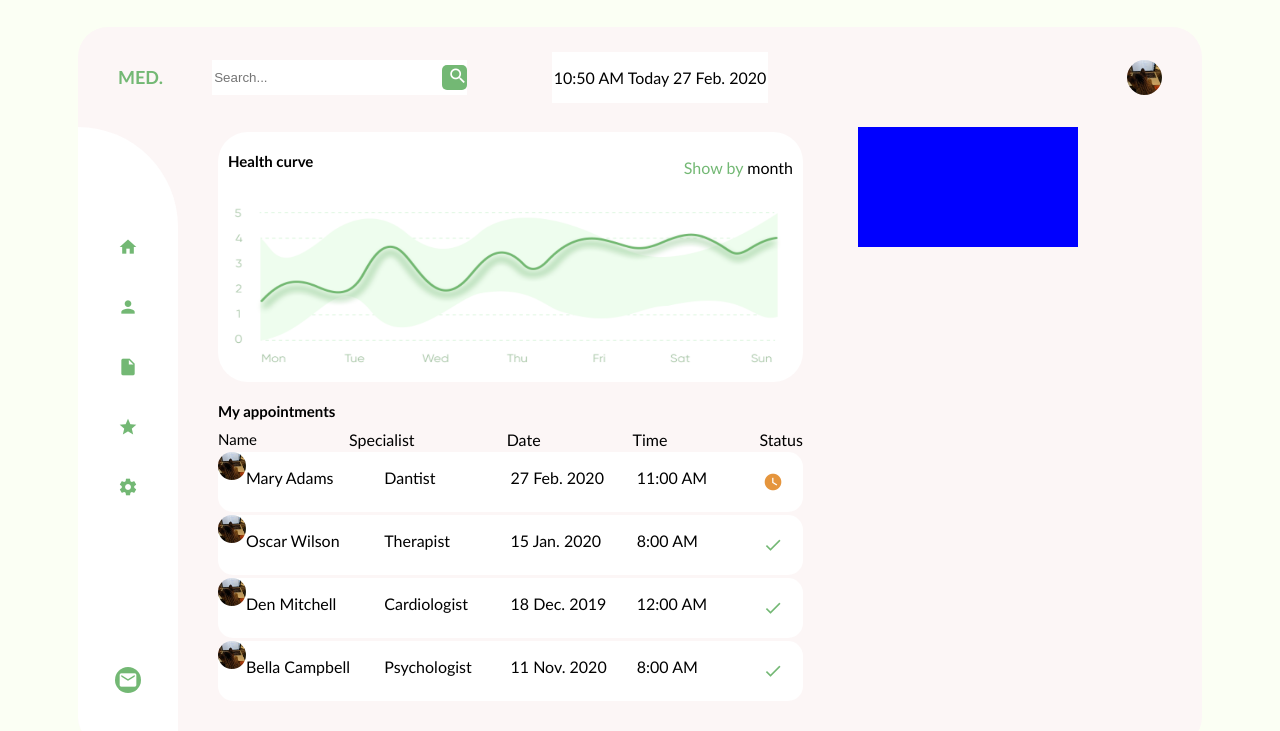
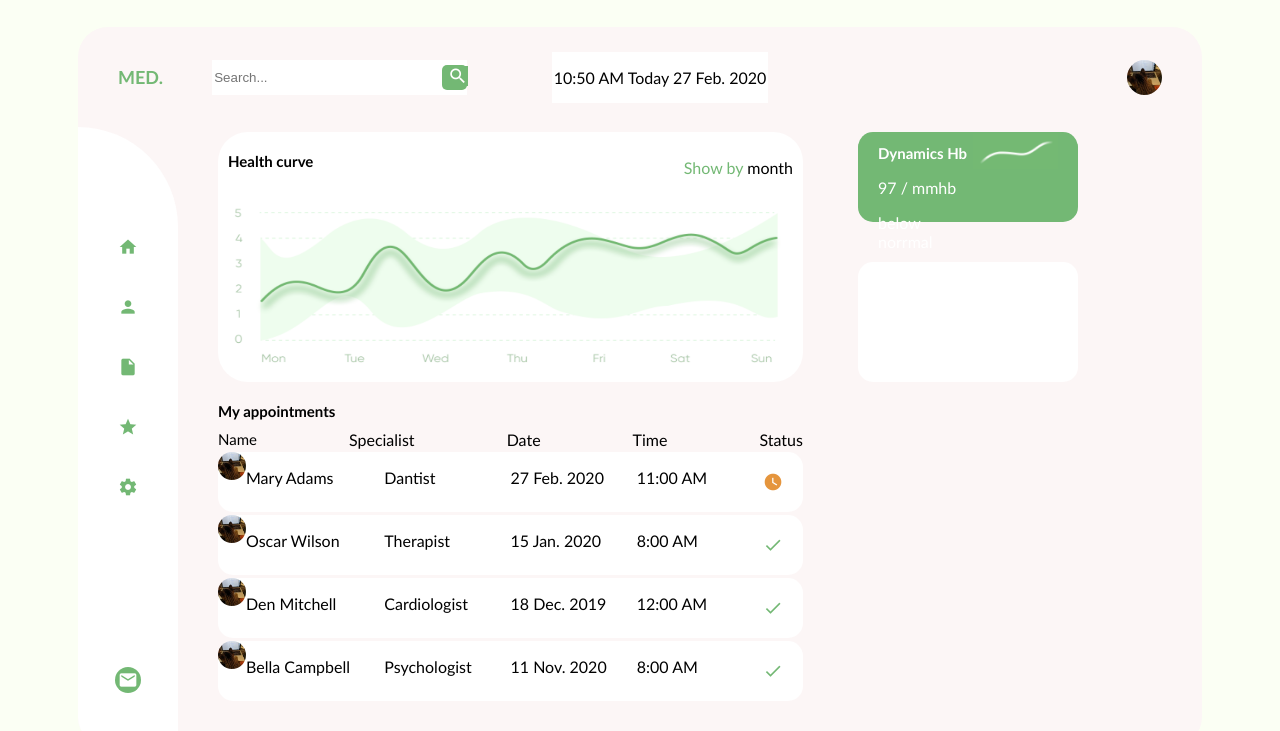
Before and after one commit to SabrinaCheng/pure_css, a plain HTML site: page index.html in a window 1280 px wide. Shown: the part 111-842 px from the top of the page. Drawn offline with Linux system fonts and the light colour scheme.

Commit message:
dynamics

```diff
--- a/index.html
+++ b/index.html
@@ -153,10 +153,19 @@
                 </div>
             </div>
             <div class="right">
-                <div class="dynamic-hb">
+                <div class="dynamics-hb bk-gr">
+                    <div class="dynamics-left">
+                        <h1 class="ft-lg ft-white">Dynamics Hb</h1>
+                        <p class="ft-white">97 / mmhb</p>
+                        <p class="ft-white">below norrmal</p>
+                    </div>
+                    <div class="dynamics-right">
+                        <img src="images/dynamics.png" alt="">
+                    </div>
+                </div>
+                <div class="circle-hb bk-white">
 
                 </div>
-                <div class="circle-hb"></div>
                 <div class="analyzes"></div>
                 <div class="calendar"></div>
                 <div class="payment"></div>
--- a/style.css
+++ b/style.css
@@ -29,8 +29,20 @@ body {
     font-size: 15px;
 }
 
+.ft-gr {
+    color: #73B874;
+}
+
+.ft-white {
+    color: #ffffff;
+}
+
 .bk-white {
     background-color: #ffffff;
+}
+
+.bk-gr {
+    background-color: #73B874;
 }
 
 .color-gr {
@@ -235,11 +247,34 @@ body {
     height: 28px;
 }
 
-.dynamic-hb {
-    background-color: blue;
+.dynamics-hb {
+    display: flex;
+    width: 220px;
+    height: 90px;
+    position: absolute;
+    top: 105px;
+    left: 780px;
+    border-radius: 15px;
+    padding: 2px 20px;
+}
+
+.dynamics-right {
+    width: 90px;
+}
+
+.dynamics-right img {
+    width: 100%;
+    margin: auto;
+}
+
+/* CIRCLE */
+.circle-hb {
     width: 220px;
     height: 120px;
     position: absolute;
-    top: 100px;
+    top: 235px;
     left: 780px;
+    border-radius: 15px;
+    padding: 2px 20px;
+
 }
```
Also changed, not shown: images/dynamics.png (added).
